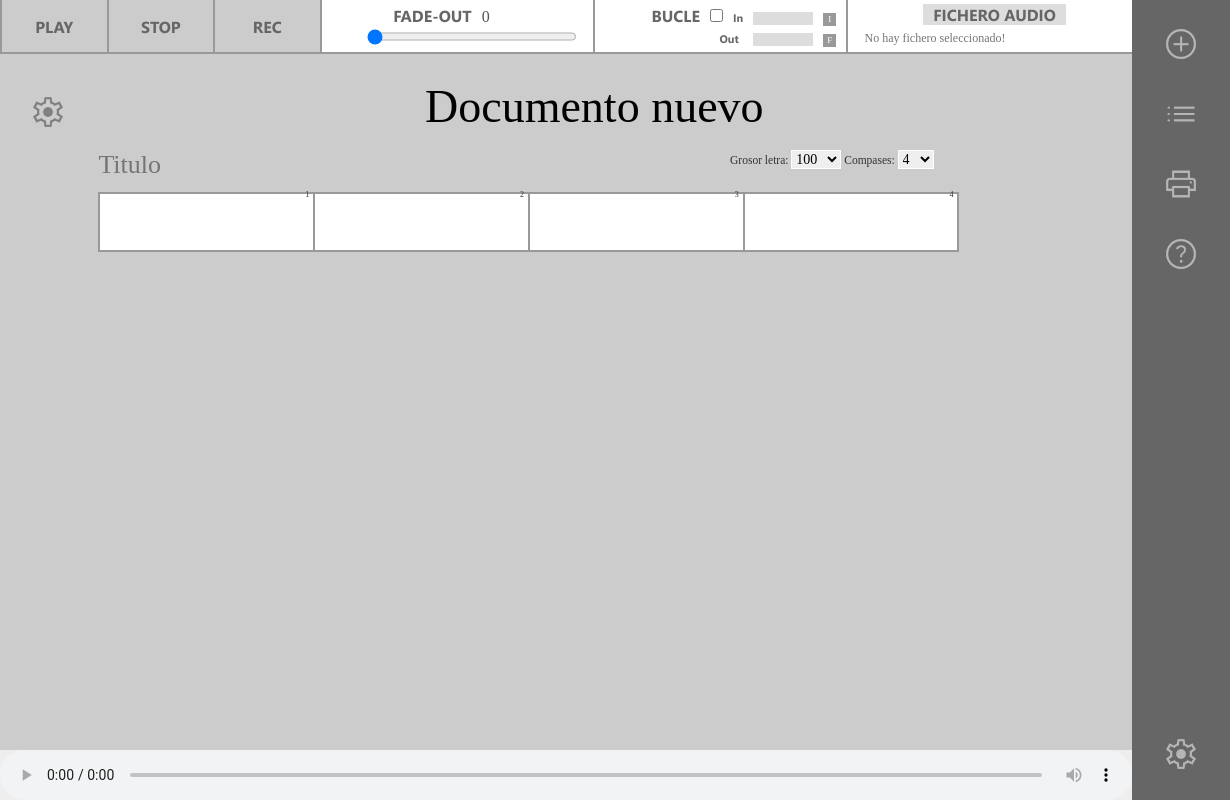
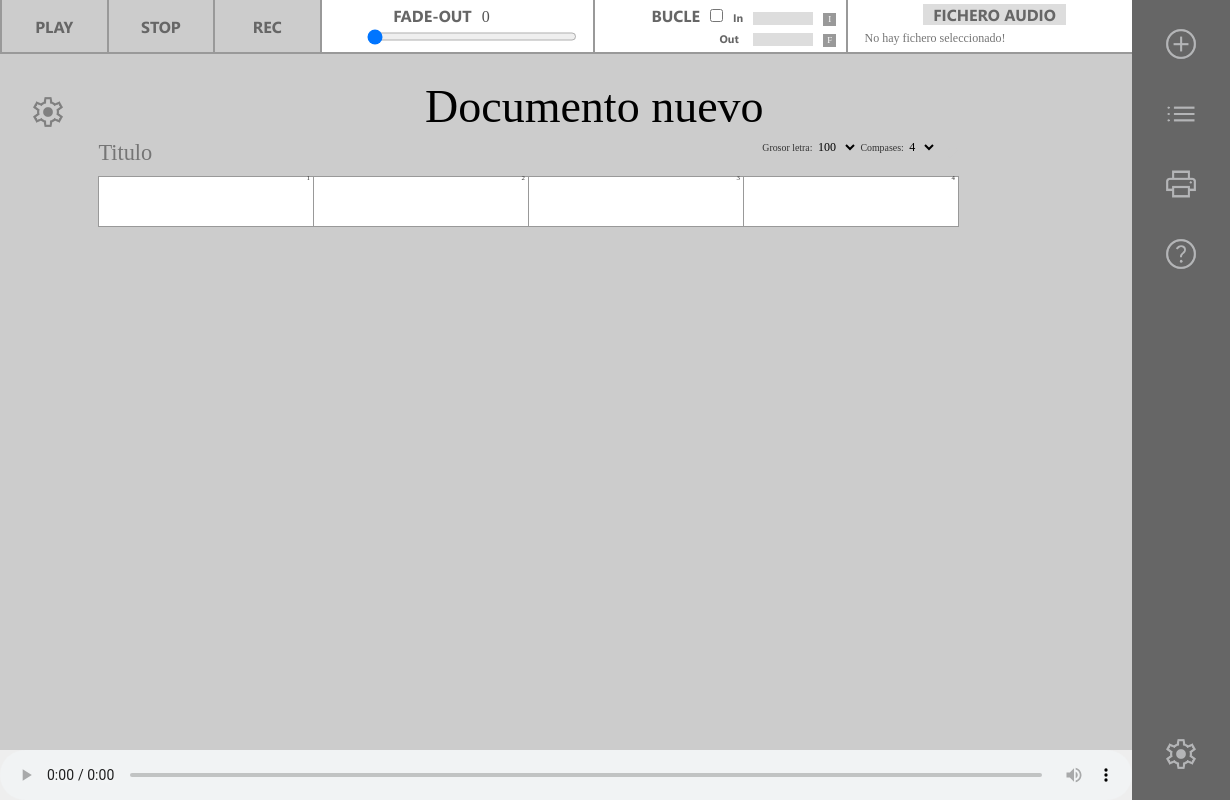
Before and after one commit to pablolusarreta/partitrura-interactiva, an Electron app: page index.html in a window 1230 px wide. Both pictures are taken after a click on the element "Documento nuevo". Drawn offline with Linux system fonts and the light colour scheme; a web font is replaced by a local one.

Commit message:
Nuevo sistema de zoom

```diff
--- a/codigos/principal.js
+++ b/codigos/principal.js
@@ -243,7 +243,7 @@ function carga_documento(id) {
     S += '</td></tr></table>';
     // BOTONES EDICION
     var v_zoom = (RUEDAACORDES[doc_select].zoom) ? RUEDAACORDES[doc_select].zoom : 100;
-    zoom(v_zoom);
+    zoom();
     S += '<button id="codigo_tema" onclick="cargar_tema();" title="Abre este tema en el EDITOR"><img src="img/config27x27.png"></button>';
     //S += '<input id="zoom" type="range" min="50" max="100" onchange="zoom(this.value);" onmousedown="EC.style.display=\'none\'" '
     //S += 'onmousemove="zoom(this.value);" value="' + v_zoom + '" title="Zoom partitura" autocomplete="off">';
@@ -252,18 +252,14 @@ function carga_documento(id) {
     document.getElementById('tema').controls = 'true';
     document.getElementById('controles').innerHTML = S;
 }
-function zoom(v) {
-    //EC.style.display='none'
-    let n = Number(v);
-    let tp = 80;
-    let rel = document.getElementById('partituras').clientHeight / 220;
-    //console.log(rel + '-' + n + ' transform: scale(' + (n / 100) + ') - top: ' + (tp - ((100 - n) * rel)) + 'px')
-    document.getElementById('titulo_documento').style.transform = 'scale(' + (n / 100) + ')';
-    document.getElementById('partituras').style.transform = 'scale(' + (n / 100) + ')';
-    document.getElementById('partituras').style.top = (tp - ((100 - n) * rel)) + 'px';
-
-    RUEDAACORDES[doc_select].zoom = n;
-    guardaLS();
+function zoom() {
+    const v = 1230 + 200
+    let z = document.body.clientWidth / v
+    const parentElement = document.getElementById('partituras')
+    const divElements = parentElement.querySelectorAll(':scope > div')
+    divElements.forEach(div => {
+        div.style.zoom = String(z);
+    });
 }
 function elimina_documento(Ob) {
     alerta({
@@ -598,6 +594,7 @@ const informacion = () => {
 window.onafterprint = () => {
     return false;
 }
+window.addEventListener('resize', zoom)
 window.addEventListener('load', inicio)
 window.addEventListener('keypress', e => {
     if (e.keyCode == 32) { document.getElementById('tema').pause() }
--- a/estilos/principal.css
+++ b/estilos/principal.css
@@ -17,7 +17,7 @@
     font-family: 'fuente1000';
     src: url(../fuentes/segoeui1300.woff);
 }
-
+/*
 @media only screen and (max-width: 7680px) {
     body {
         zoom: 3;
@@ -53,7 +53,7 @@
         zoom: 1;
     }
 }
-
+*/
 * {
     box-sizing: border-box;
     margin: 0;
@@ -263,16 +263,22 @@ input[type=range] {
 }
 
 #partituras>div>table>caption>input {
+    width: 50%;
     background-color: transparent;
 }
-
+#partituras>div>table>caption>select {
+    border:none;
+    background-color: #ccc;
+}
 #titulo_documento {
-    font-family: 'fuente100';
+    position: relative;
+    font-family: 'fuente400';
     font-size: 46px;
     margin: 80px 10% 0 90px;
     width: 82%;
     background-color: transparent;
     text-align: center;
+
 }
 
 #menu {
@@ -373,7 +379,7 @@ input[type=range] {
     top: 100px;
     left: 12%;
     width: 70%;
-    height: 70%;
+    height: calc(100vh - 150px);
     background-color: rgba(255, 255, 255, 0.8);
     border: 2px solid #ccc;
     overflow-y: auto;
```
Also changed, not shown: dist/builder-debug.yml, dist/latest.yml, 1 other file.
